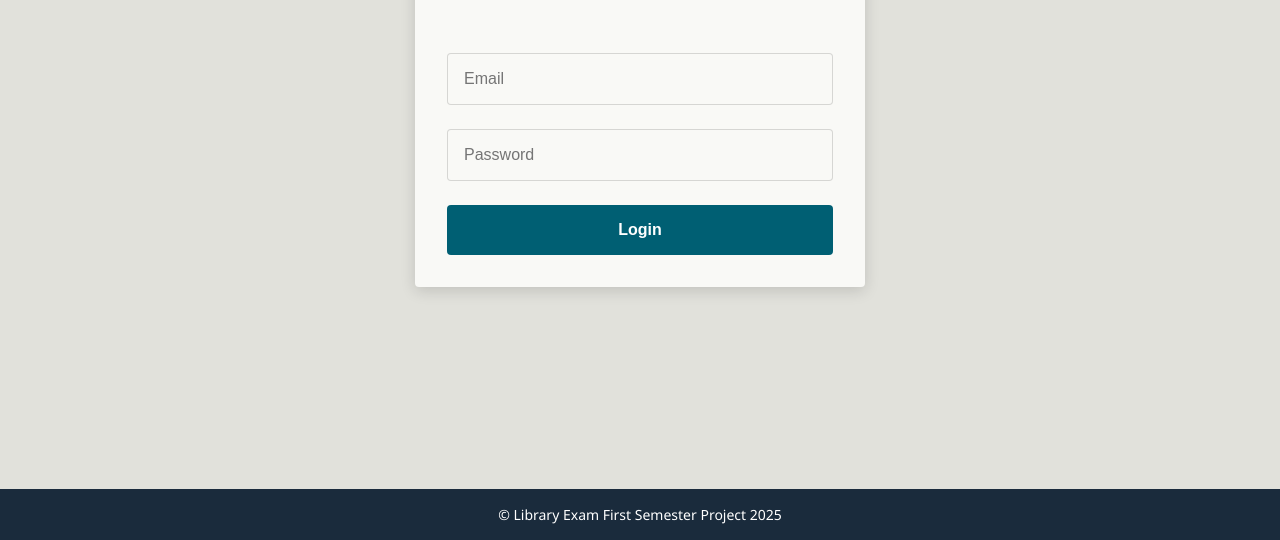
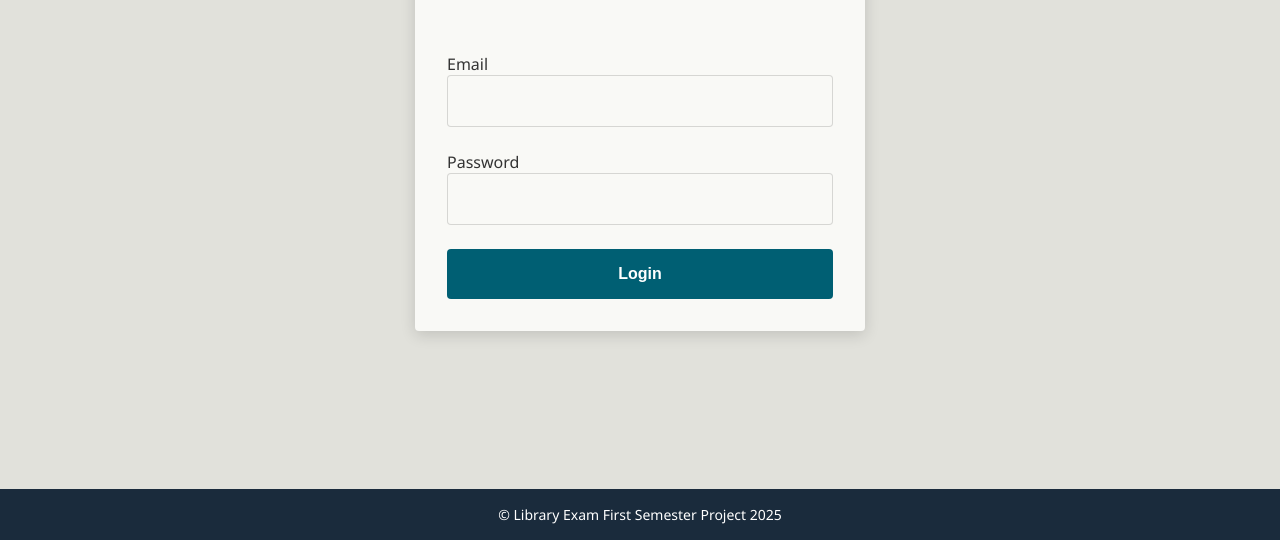
Before and after one commit to mostafaheidaridev/library-frontend, a website with bundled scripts: page login.html in a window 1280 px wide. Shown: the part 260-800 px from the top of the page. Built offline with nearby package versions, Linux system fonts and the light colour scheme; no server answers.

Commit message:
login - add labels to inputs

```diff
--- a/login.html
+++ b/login.html
@@ -63,8 +63,12 @@
 
             <div class="login-form-container">
                 <form id="login_form">
-                    <input id="email" type="email" placeholder="Email">
-                    <input id="password" type="password" placeholder="Password">
+                    <label for="email">Email</label>
+                    <input id="email" name="email" type="email" required />
+
+                    <label for="password">Password</label>
+                    <input id="password" name="password" type="password" required />
+
                     <button type="submit">Login</button>
                 </form>
             </div>
```
